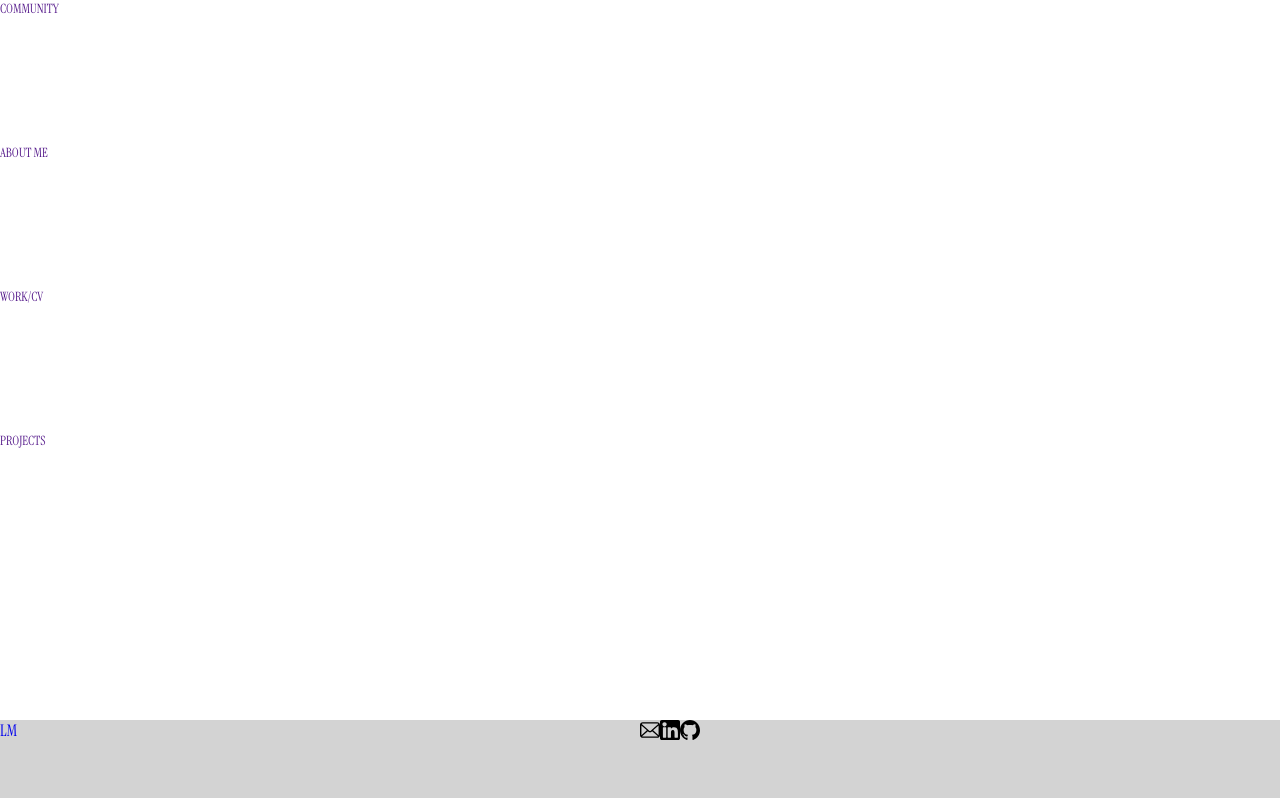
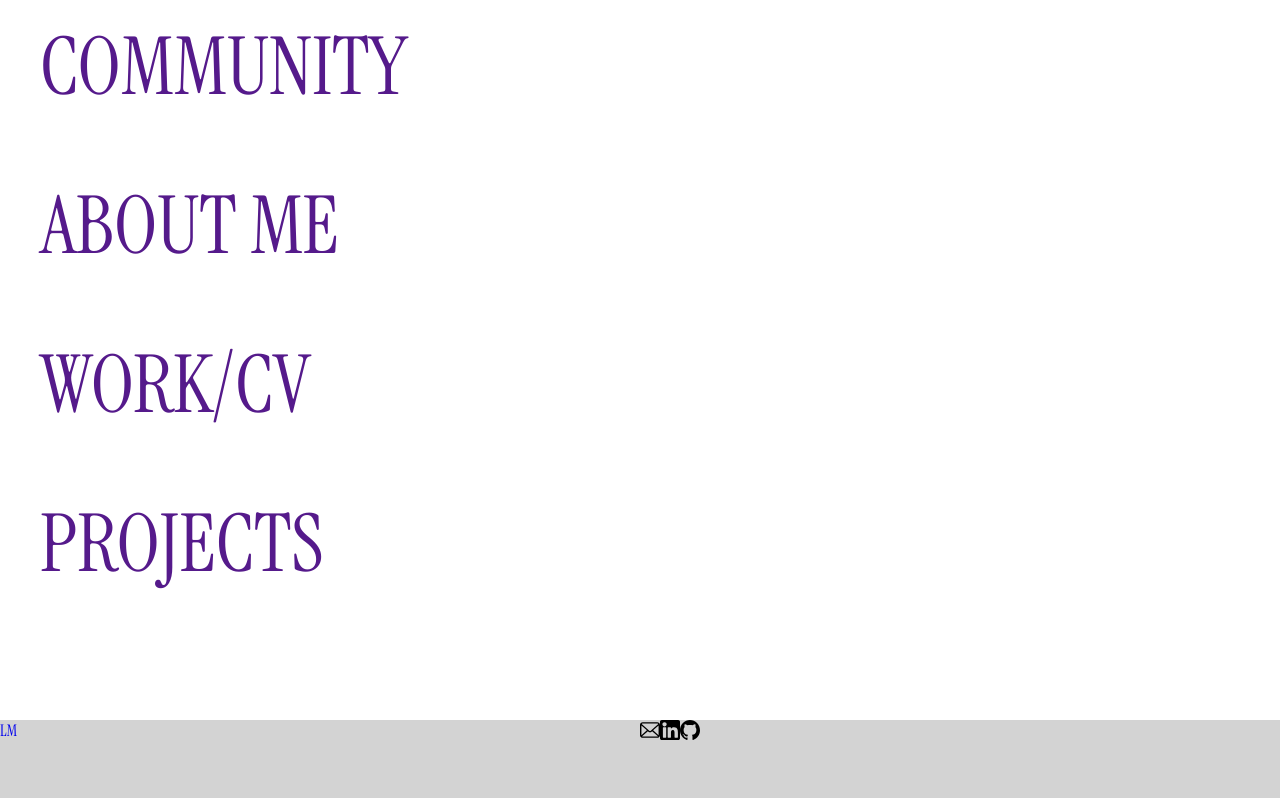
Before and after one commit to Logan-Mui/Web-Portfolio, a React (Vite) app: page / in a window 1280 px wide. Shown: the top 798 px of the page. Built offline with nearby package versions, Linux system fonts and the light colour scheme.

Commit message:
styling text in the menu

```diff
--- a/index.html
+++ b/index.html
@@ -4,7 +4,7 @@
     <meta charset="UTF-8" />
     <link rel="icon" type="image/svg+xml" href="/vite.svg" />
     <meta name="viewport" content="width=device-width, initial-scale=1.0" />
-    <title>web-portfolio</title>
+    <title>Logan Mui</title>
     <link rel="preconnect" href="https://fonts.googleapis.com">
     <link rel="preconnect" href="https://fonts.gstatic.com" crossorigin>
     <link href="https://fonts.googleapis.com/css2?family=Instrument+Serif:ital@0;1&display=swap" rel="stylesheet">
--- a/src/styles/splash/menu.css
+++ b/src/styles/splash/menu.css
@@ -7,9 +7,10 @@
 }
 
 .MenuLinks a {
-    width: 75%;
+    width: 100%;
     height: 20%;
-    font-size: 80%;
+    font-size: 5em;
+    padding: 15px 0px 0px 0.5em;
 }
 
 .PicOfMe {
```
